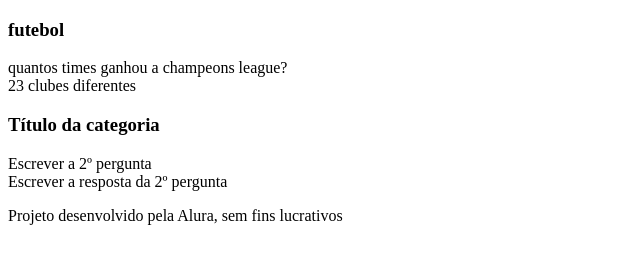
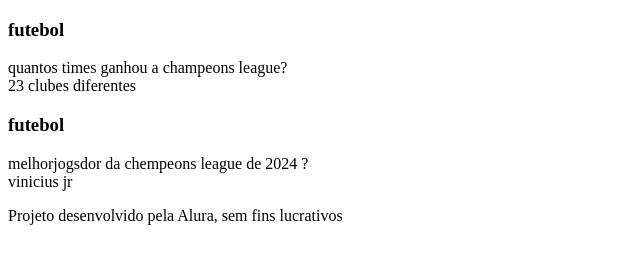
Before and after one commit to mayckelryann/flascard, a plain HTML site: page index.html in a window 1280 px wide. Shown: the whole page, without its empty margins (0-640 px from the left). Drawn offline with Linux system fonts and the light colour scheme.

Commit message:
perguntas

```diff
--- a/index.html
+++ b/index.html
@@ -21,12 +21,12 @@
 
             <article class="cartao">
                 <div class="cartao__conteudo">
-                    <h3>Título da categoria</h3>
+                    <h3>futebol</h3>
                     <div class="cartao__conteudo__pergunta">
-                        Escrever a 2º pergunta
+                        melhorjogsdor da chempeons league de 2024 ?
                     </div>
                     <div class="cartao__conteudo__resposta"></div>
-                        Escrever a resposta da 2º pergunta
+                        vinicius jr
                 </div>
             </article>
 
```
